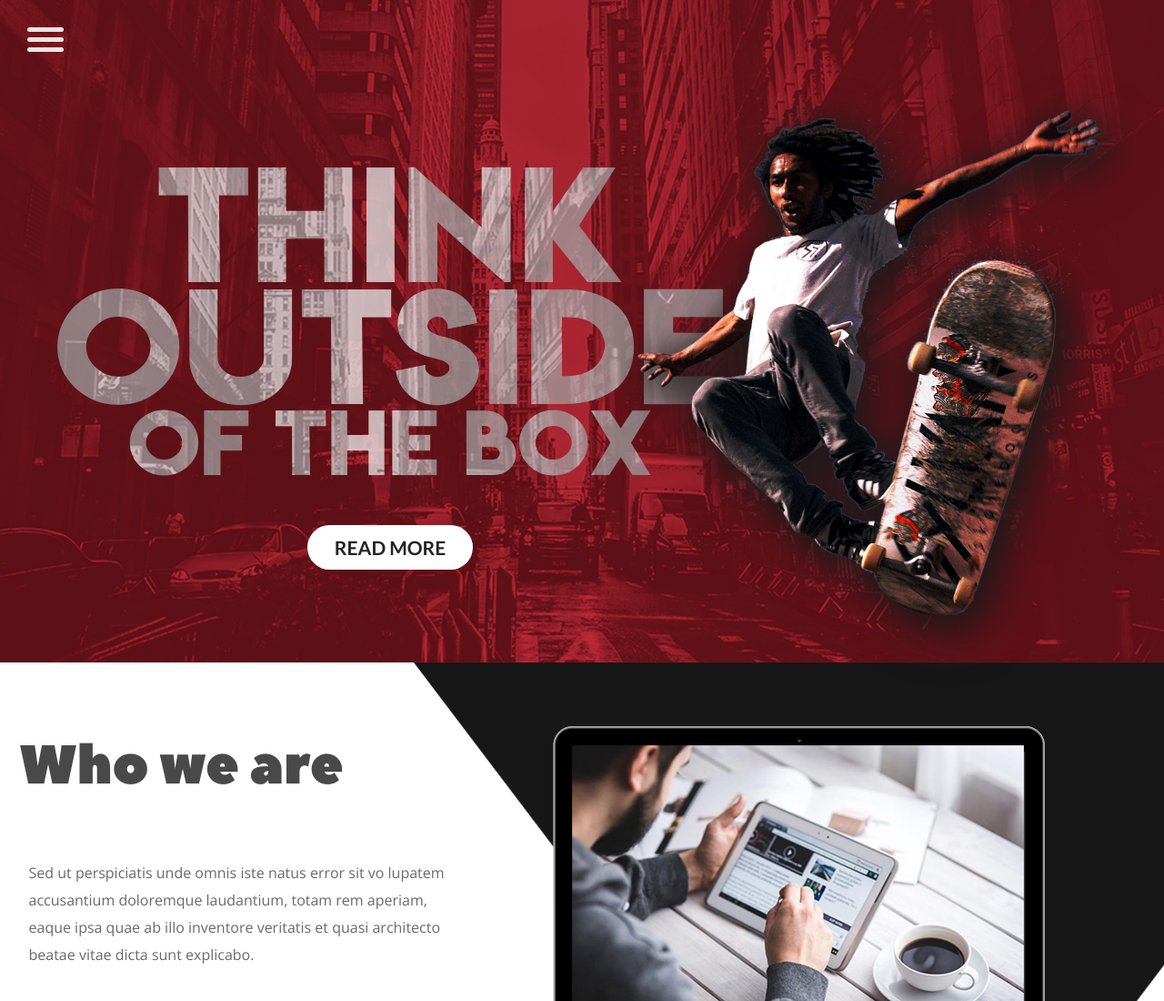
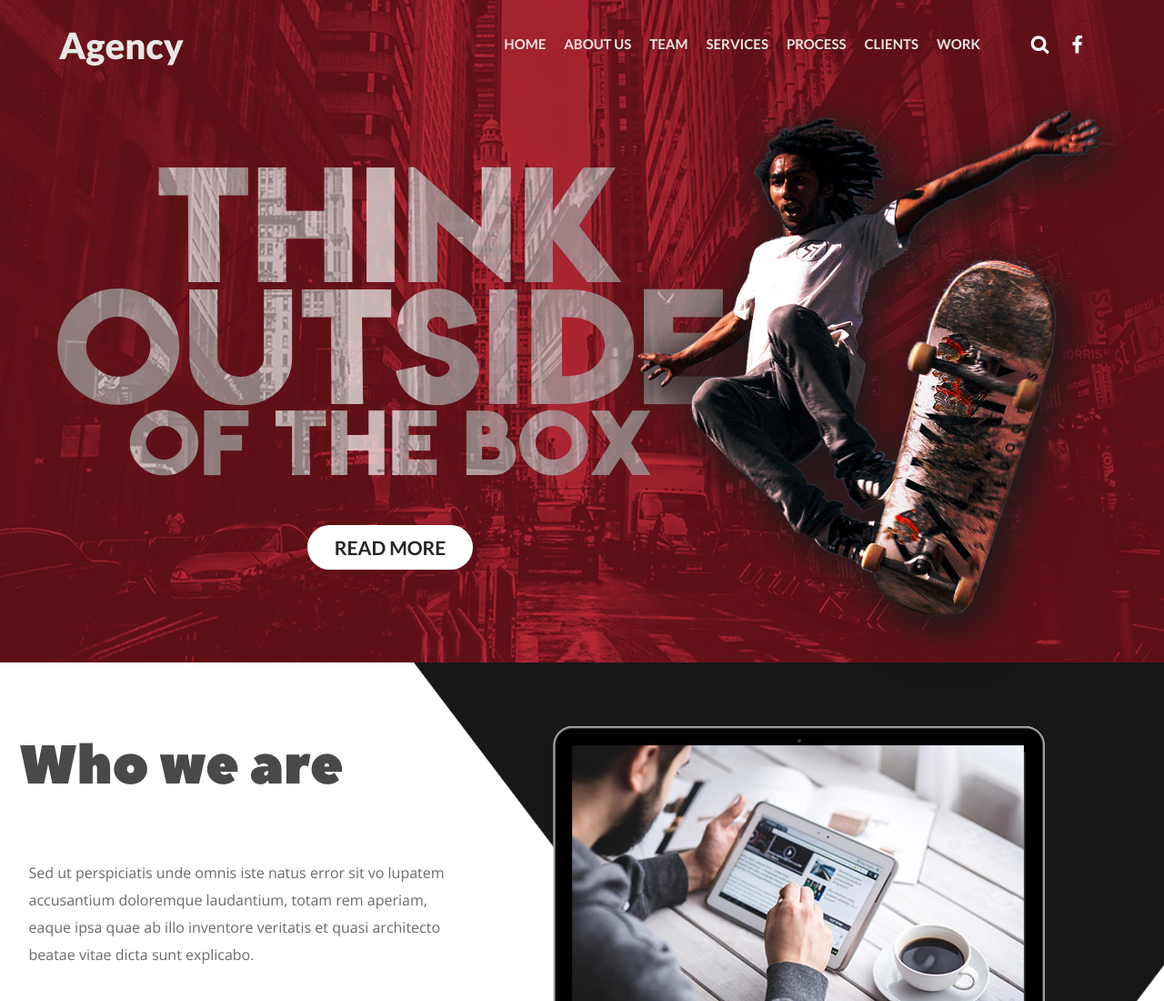
Before and after one commit to kolodziejm/challenge-37, a website: page index.html in a window 1280 px wide. Shown: the top 1100 px of the page at 91% size. Drawn offline with nearby package versions, Linux system fonts and the light colour scheme.

Commit message:
navigation for desktop, fixed margins for mobile nav

```diff
--- a/index.html
+++ b/index.html
@@ -13,7 +13,24 @@
 
 <body>
   <nav class="nav">
-    <!-- <a href="#" class="nav__brand">Agency</a> -->
+    <a href="#" class="nav__brand">Agency</a>
+
+    <ul class="nav__desktop__list">
+      <li class="nav__desktop__item"><a href="#" class="nav__desktop__link">Home</a></li>
+      <li class="nav__desktop__item"><a href="#" class="nav__desktop__link">About us</a></li>
+      <li class="nav__desktop__item"><a href="#" class="nav__desktop__link">Team</a></li>
+      <li class="nav__desktop__item"><a href="#" class="nav__desktop__link">Services</a></li>
+      <li class="nav__desktop__item"><a href="#" class="nav__desktop__link">Process</a></li>
+      <li class="nav__desktop__item"><a href="#" class="nav__desktop__link">Clients</a></li>
+      <li class="nav__desktop__item"><a href="#" class="nav__desktop__link">Work</a></li>
+      <li class="nav__desktop__icon">
+        <a class="nav__desktop__icon__link" href="#"><img src="assets/icons/search.png" alt="FB"></a>
+      </li>
+      <li class="nav__desktop__icon">
+        <a class="nav__desktop__icon__link" href="#"><img src="assets/icons/fb.png" alt="FB"></a>
+      </li>
+    </ul>
+
     <button class="nav__hamburger" type="button">
       <span class="nav__hamburger__line"></span>
       <span class="nav__hamburger__line"></span>
@@ -244,7 +261,7 @@
           </li>
         </ul>
         <span class="team__navigation__arrow-left"><img src="assets/icons/left-arrow.svg" alt="Left"></span>
-        <span class="team__navigation__arrow-right"><img src="assets/icons/right-arrow.svg" alt="Right"></a>
+        <span class="team__navigation__arrow-right"><img src="assets/icons/right-arrow.svg" alt="Right"></span>
       </div>
     </section>
 
--- a/js/main.js
+++ b/js/main.js
@@ -1,4 +1,4 @@
-
+const navbar = document.querySelector('.nav');
 const hamburger = document.querySelector('.nav__hamburger');
 const mobileList = document.querySelector('.nav__mobile__list');
 
@@ -50,6 +50,15 @@ hamburger.addEventListener('click', function (e) {
   mobileList.classList.toggle('nav__mobile__list--active');
 })
 
+window.addEventListener('scroll', e => {
+  const offset = window.pageYOffset;
+  if (offset >= 75) {
+    navbar.classList.add('nav--scrolled');
+  } else {
+    navbar.classList.remove('nav--scrolled');
+  }
+})
+
 carouselRightBtn.addEventListener('click', e => switchClassesLeft());
 
 carouselLeftBtn.addEventListener('click', e => switchClassesRight());
--- a/sass/components/_button.scss
+++ b/sass/components/_button.scss
@@ -7,6 +7,12 @@
   padding: 1.2rem 3rem;
   border-radius: 200px;
   text-transform: uppercase;
+  transition: all .3s ease-in-out;
+
+  &:hover {
+    background-color: $color-grey-dark-2;
+    color: $color-light;
+  }
 
   &--white {
     background-color: #fff;
--- a/sass/layout/_navbar.scss
+++ b/sass/layout/_navbar.scss
@@ -2,18 +2,77 @@
   background-color: transparent;
   position: fixed;
   z-index: 1000;
+  width: 100%;
+  height: 6rem;
+  transition: background-color .2s ease-in-out;
+
+  &--scrolled {
+    background-color: $color-primary;
+
+    .nav__brand {
+      font-size: 3rem;
+    }
+  }
+
+  @media only screen and (min-width: $desktop) {
+    display: flex;
+    align-items: center;
+    justify-content: space-between;
+    padding: 5rem 9rem 3em 6.5rem;
+  }
+
+  &__desktop {
+    &__list {
+      list-style: none;
+      display: none;
+
+      @media only screen and (min-width: $desktop) {
+        display: flex;
+      }
+    }
+
+    &__item {
+      &:not(:last-of-type) {
+        margin-right: 2rem;
+      }
+      &:nth-child(7){
+        margin-right: 5.5rem;
+      }
+    }
+
+    &__link {
+      text-decoration: none;
+      text-transform: uppercase;
+      font-family: 'Lato', sans-serif;
+      color: $color-light;
+      font-weight: 700;
+      font-size: 1.5rem;
+    }
+
+    &__icon {
+      &:not(:last-child){
+        margin-right: 2.5rem;
+      }
+    }
+  }
 
   &__brand {
+    display: none;
     text-decoration: none;
     font-family: 'Lato', sans-serif;
     font-weight: 900;
     font-size: 4rem;
-    color: rgba(#fff, .43);
+    color: $color-light;
+    transition: all .3s ease-in-out;
+
+    @media only screen and (min-width: $desktop) {
+      display: block;
+    }
   }
 
   &__hamburger {
-    position: fixed;
-    top: 3rem;
+    position: absolute;
+    top: 2rem;
     left: 3rem;
     width: 4rem;
     background: transparent;
@@ -21,6 +80,10 @@
     cursor: pointer;
     transition: all .2s;
     z-index: 1000;
+
+    @media only screen and (min-width: $desktop) {
+      display: none;
+    }
 
     &--active {
 
@@ -70,6 +133,10 @@
       z-index: -1000;
       transition: all .2s ease-in-out;
 
+      @media only screen and (min-width: $desktop) {
+        display: none;
+      }
+
       &--active {
         opacity: .95;
         z-index: 100;
@@ -82,7 +149,7 @@
     }
 
     &__item {
-      margin-bottom: 5rem;
+      margin-bottom: 2rem;
       display: none;
     }
 
--- a/sass/pages/home/_hero.scss
+++ b/sass/pages/home/_hero.scss
@@ -32,7 +32,7 @@
   &__main {
     display: inline-block;
     text-align: center;
-    margin-bottom: 8rem;
+    margin-bottom: 2rem;
     @media only screen and (min-width: $tablet-sm) {
       margin-bottom: 0;
     }
@@ -73,13 +73,13 @@
   }
 
   &__image {
-    display: block;
+    display: none;
     margin: 0 auto;
     height: 410px;
     max-width: 400px;
 
-    @media only screen and (min-width: 22em) {
-      height: 450px;
+    @media only screen and (min-width: $tablet-lg) {
+      display: block;
     }
 
     @media only screen and (min-width: $desktop) {
```
Also changed, not shown: css/style.css.
